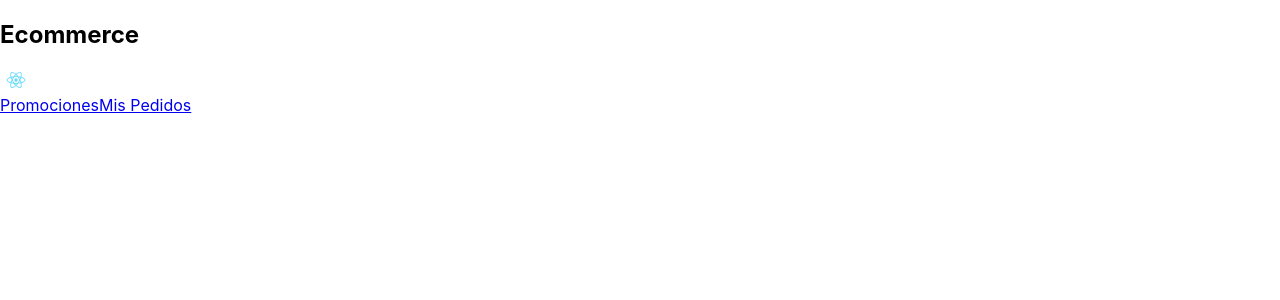
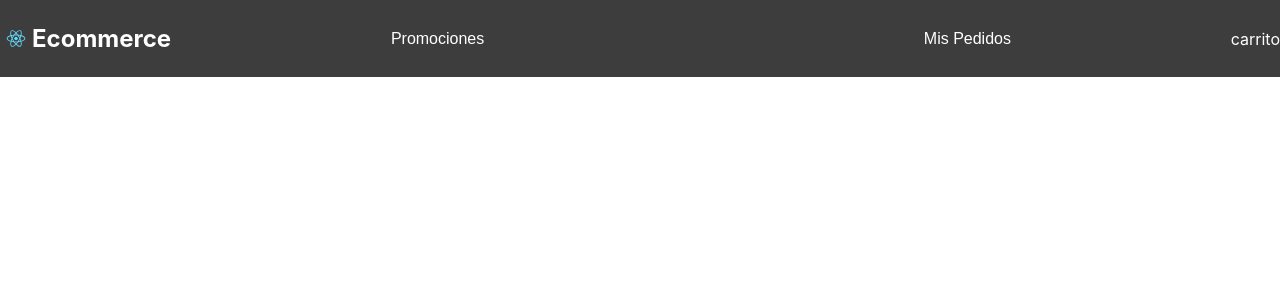
Before and after one commit to JessicaMP/ecomerce, a React (Create React App) app: page / in a window 1280 px wide. Shown: the top 300 px of the page. Built offline with nearby package versions, Linux system fonts and the light colour scheme.

Commit message:
agregando estilos y decentralizando el componente de button

```diff
--- a/src/App.js
+++ b/src/App.js
@@ -1,6 +1,7 @@
 // import logo from './logo.svg';
 import './App.css';
 import Navbar from './components/Navbar/Navbar';
+import './assets/css/main.css'
 
 function App() {
   return (
--- /dev/null
+++ b/src/assets/css/main.css
@@ -0,0 +1,24 @@
+*{
+    max-width: 1360px;
+    margin: 0 auto;
+}
+
+.flex {
+    display: flex
+}
+
+.justify-between {
+    justify-content: space-between;
+}
+
+.align-center {
+    align-items: center;
+}
+
+.w-full{
+    width: 100%;
+}
+
+.w-50{
+    width: 50%;
+}
--- /dev/null
+++ b/src/components/Atoms/Button/Button.css
@@ -0,0 +1 @@
+.button{}
--- a/src/components/Atoms/Button/Button.js
+++ b/src/components/Atoms/Button/Button.js
@@ -1,5 +1,5 @@
-const Button = ({label}) => {
-    return (<a href="#" target="_blank">{label}</a>)
+const Button = ({callback, label, buttonStyle}) => {
+    return <button onClick={callback} className={buttonStyle}>{label}</button>
 }
 
 export default Button
--- a/src/components/Navbar/Navbar.css
+++ b/src/components/Navbar/Navbar.css
@@ -1,6 +1,32 @@
-.Navbar {}
+.Navbar {
+    padding: 1.5rem 0;
+    background-color: #3d3d3d;
+    color: white;
+}
 
 .navbar-logo {
     width: 2rem;
     heigth: 2rem;
 }
+
+.navbar-item {
+    border: none;
+    color: white;
+    background-color: transparent;
+    font-size: 1rem;
+    padding: 0 0.5rem;
+}
+
+.navbar-item:hover {
+    color: #61d9fb;
+}
+
+.navbar-business {
+    color: white;
+    text-decoration: none;
+}
+
+.navbar-business:hover {
+    color: #61d9fb;
+    font-size: 1.2rem;
+}
--- a/src/components/Navbar/Navbar.js
+++ b/src/components/Navbar/Navbar.js
@@ -4,15 +4,16 @@ import './Navbar.css'
 
 const Navbar = () => {
     return (
-        <nav className="Navbar">
-            <div>
+        <nav className="Navbar flex justify-between align-center w-full">
+            <a href="/" className="flex navbar-business">
+                <img src={logo} alt="Logo" className="navbar-logo"/>
                 <h1>Ecommerce</h1>
-                <img src={logo} alt="Logo" className="navbar-logo"/>
+            </a>
+            <div className="flex justify-between w-full">
+                <Button label="Promociones" buttonStyle="navbar-item"/>
+                <Button label="Mis Pedidos" buttonStyle="navbar-item"/>
             </div>
-            <div>
-                <Button label="Promociones"/>
-                <Button label="Mis Pedidos"/>
-            </div>
+            <div>carrito</div>
         </nav>
     )
 }
```
